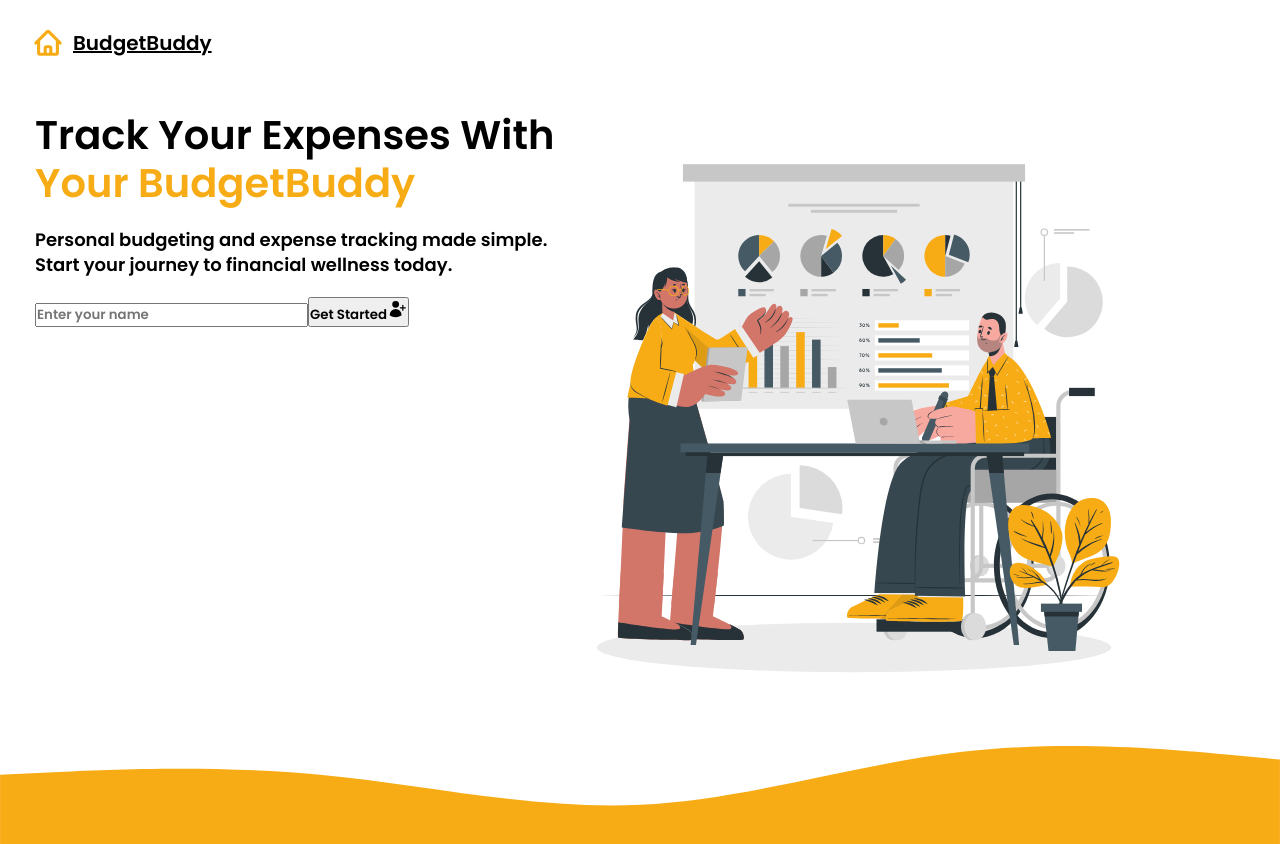
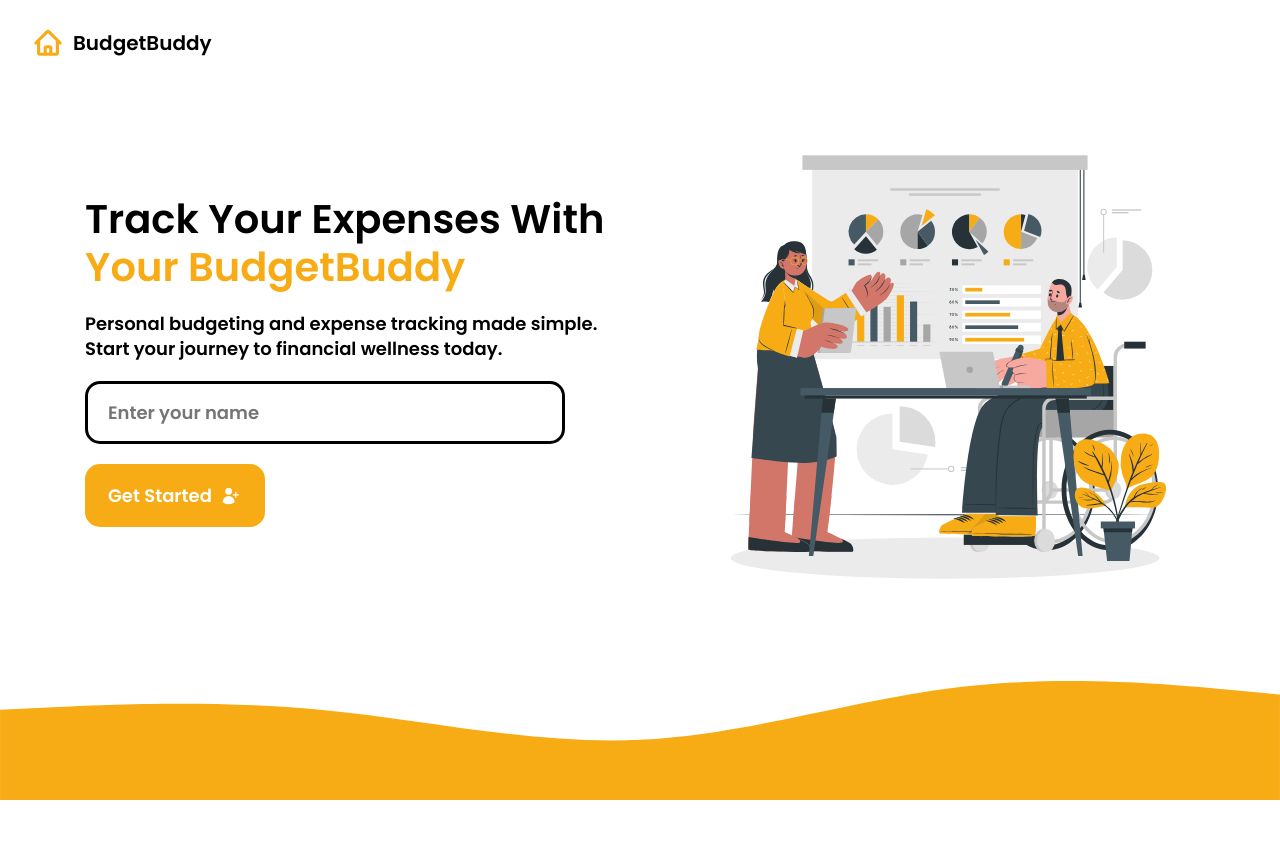
Before and after one commit to Alstudd/Expense-Tracker-Web-App, a React (Vite) app: page / in a window 1280 px wide. Shown: the top 844 px of the page. After the commit the page ends 800 px from the top, so only its background shows below. Built offline with nearby package versions, Linux system fonts and the light colour scheme.

Commit message:
some css

```diff
--- a/src/components/Hero.jsx
+++ b/src/components/Hero.jsx
@@ -25,7 +25,7 @@ function Hero() {
                 </button>
             </Form>
         </div>
-        <img src={illustration} alt="hero" width={600} />
+        <img src={illustration} alt="hero" width={500} />
     </div>
   )
 }
--- a/src/main.css
+++ b/src/main.css
@@ -8,6 +8,10 @@
     padding: 0;
     -webkit-box-sizing: border-box;
     box-sizing: border-box;
+}
+
+a {
+    text-decoration: none;
 }
 
 nav {
@@ -80,9 +84,10 @@ h6 {
 }
 
 .hero {
+    margin: 0 50px;
     display: flex;
-    /* align-items: center; */
-    /* justify-content: center; */
+    align-items: center;
+    justify-content: space-between;
 }
 
 .inner-hero {
@@ -105,6 +110,37 @@ p {
     line-height: 1.4;
 }
 
+form {
+    display: flex;
+    flex-direction: column;
+    gap: 20px;
+}
+form input {
+    padding: 15px 20px;
+    border: 3px solid black;
+    border-radius: 15px;
+    font-size: 18px;
+    outline: none;
+    width: 480px;
+}
+form input:focus {
+    border: 3px solid #f7ac16;
+}
+
+form button {
+    background-color: #f7ac16;
+    border: 3px solid #f7ac16;
+    border-radius: 15px;
+    padding: 15px 20px;
+    color: #fff;
+    font-size: 18px;
+    cursor: pointer;
+    display: flex;
+    align-items: center;
+    gap: 8px;
+    width: 180px;
+}
+
 @media screen and (max-width: 1024px) {
     .hero {
         flex-direction: column;
```
